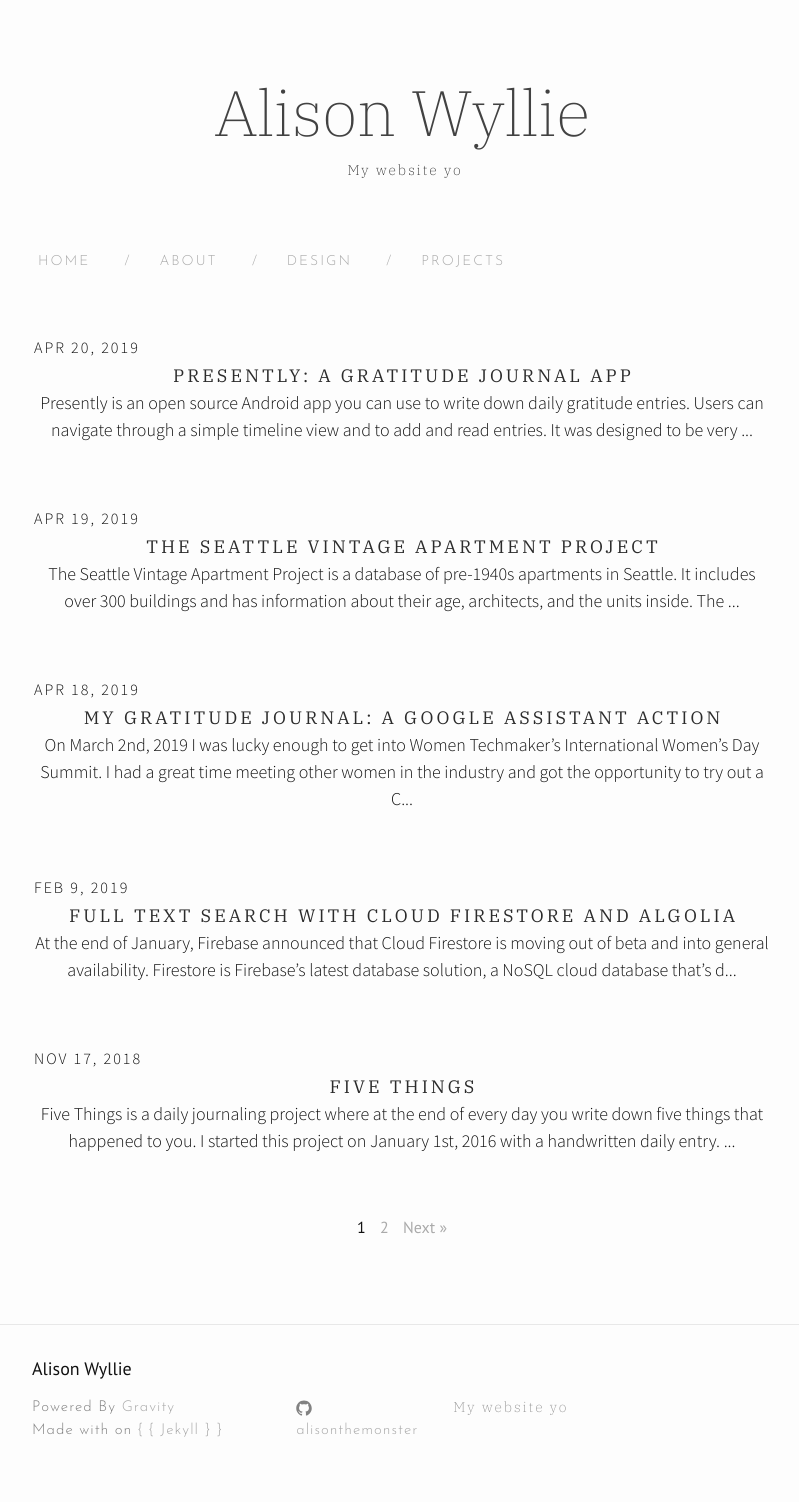
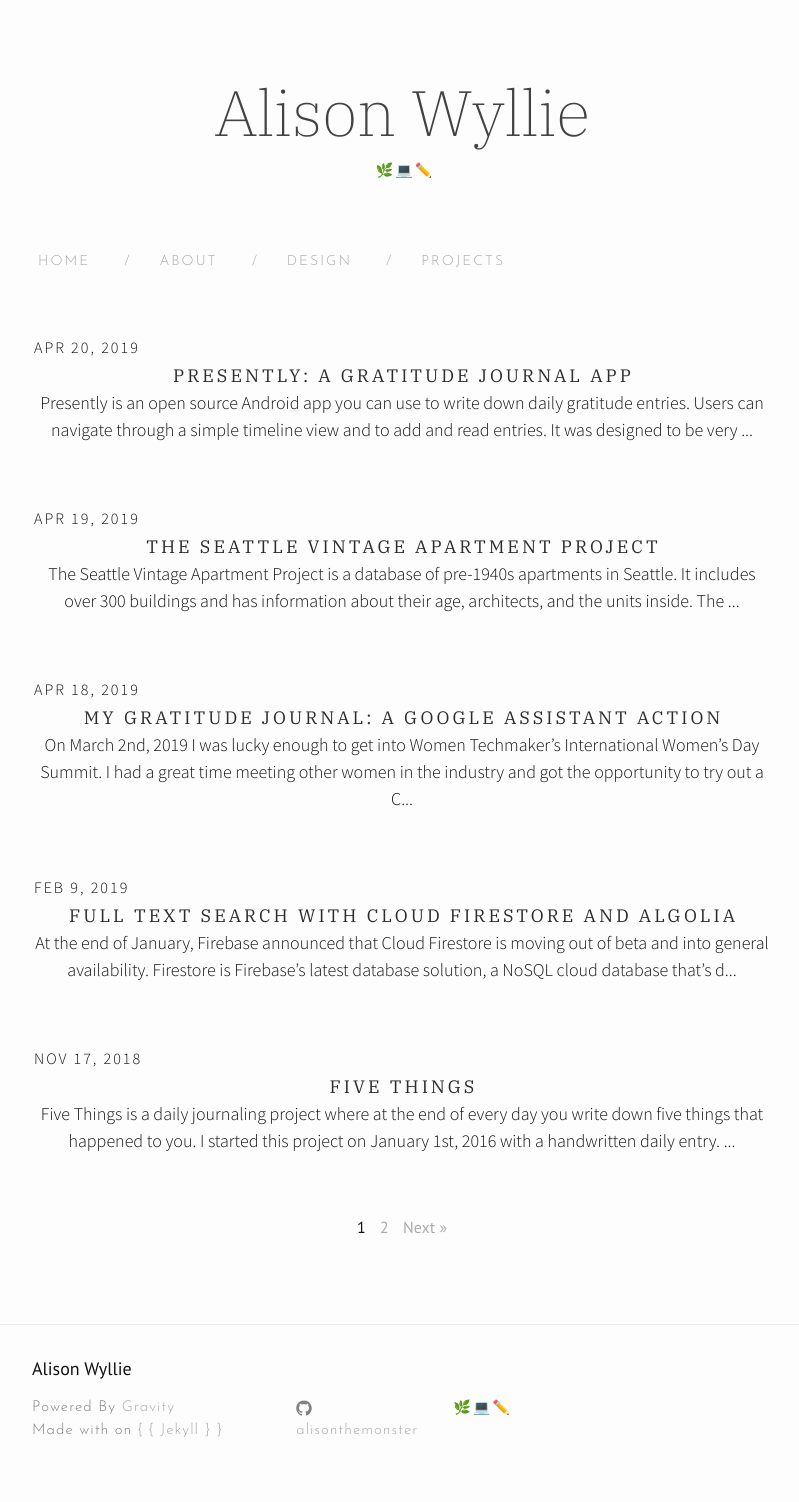
Before and after one commit to alisonthemonster/alisonthemonster.github.io, a Jekyll site: the page built from index.html, in a window 1280 px wide. Shown: the whole page, without its empty margins (238-1037 px from the left). Built offline with Jekyll 4.4.1, drawn with Linux system fonts in a browser that asks for light colours; some web fonts are replaced; the list of posts is cut into pages by our own code.

Commit message:
Update tagline

```diff
--- a/_config.yml
+++ b/_config.yml
@@ -8,7 +8,7 @@
 # Site settings
 title: Alison Wyllie
 email: alison.wyllie@gmail.com
-description: My website yo
+description: 🌿💻✏️
 baseurl: "" # the subpath of your site, e.g. /blog
 url: "" # the base hostname & protocol for your site
 github_username:  alisonthemonster
```
